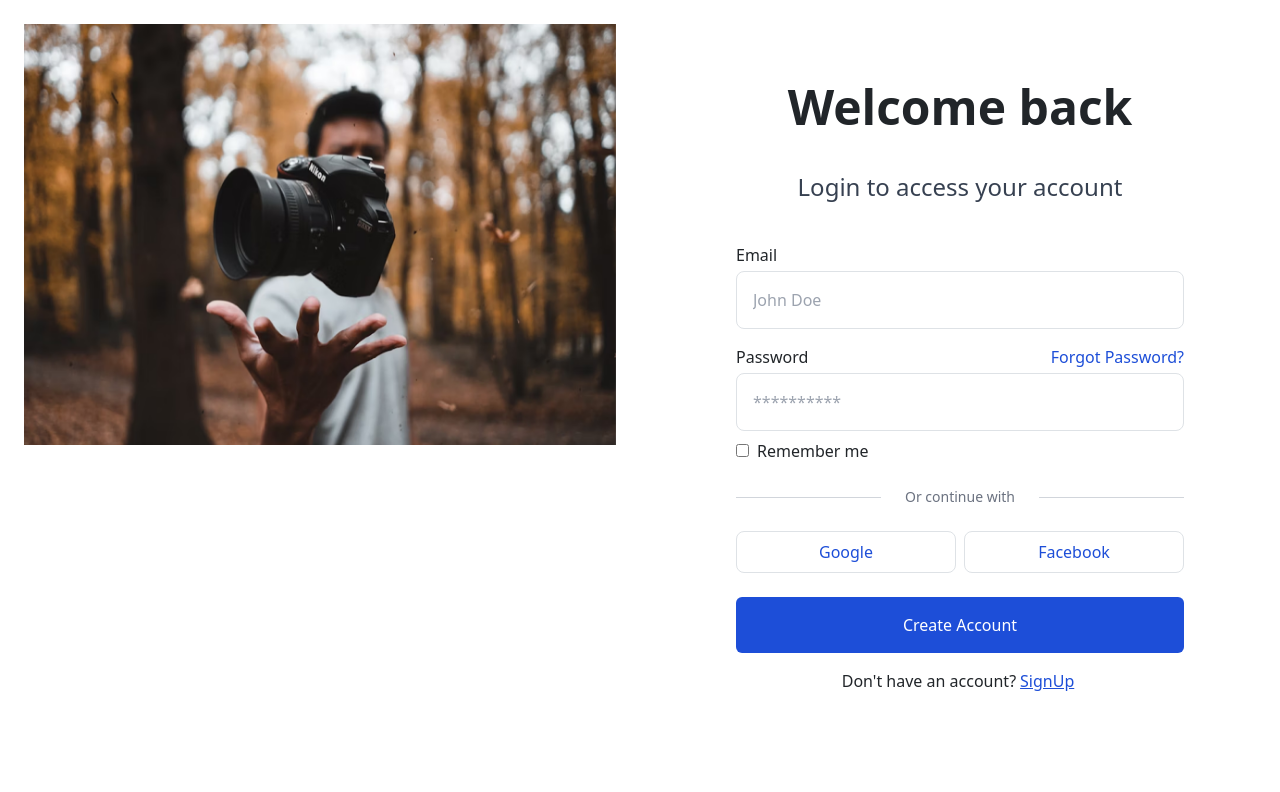
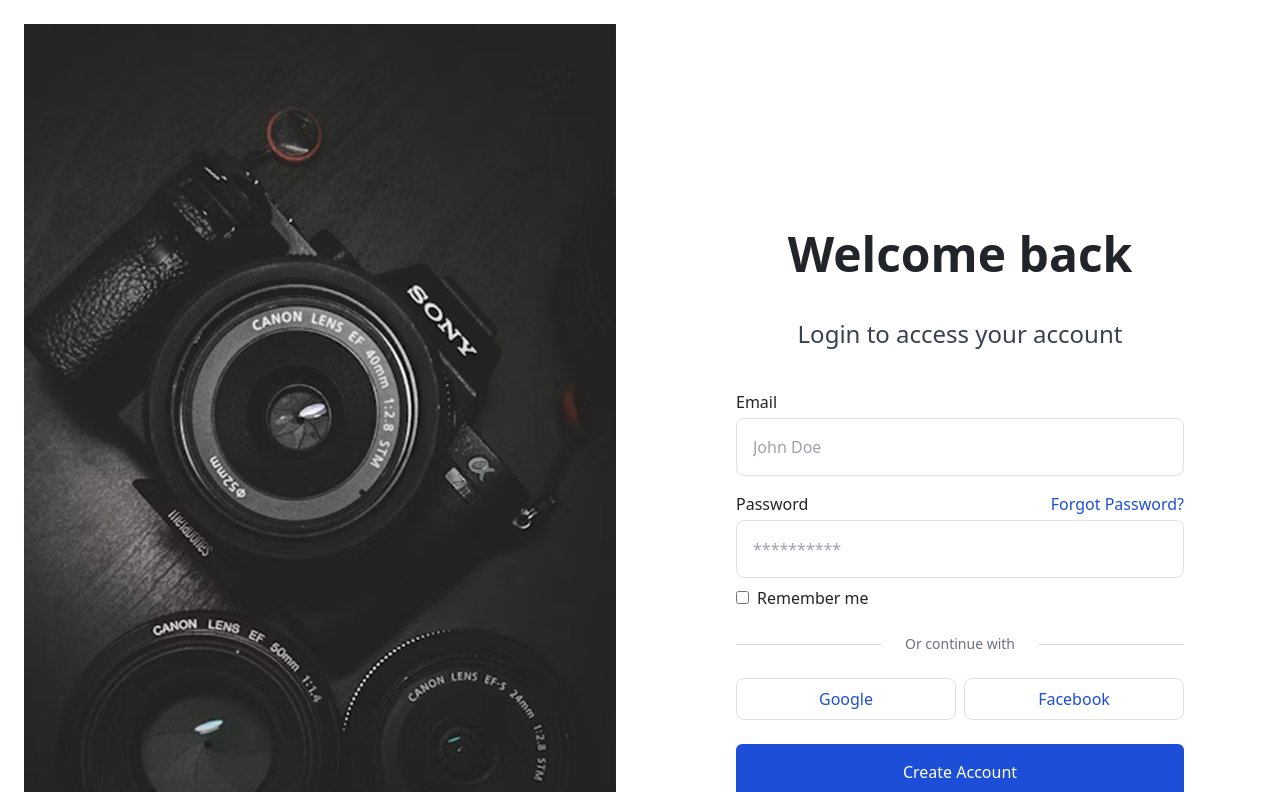
Before and after one commit to Anuoluwa-Collins/CameraRush, a React (Vite) app: page /login in a window 1280 px wide. Shown: the top 792 px of the page. Built offline with nearby package versions, Linux system fonts and the light colour scheme.

Commit message:
update images in Featured, Login, and SignUp components to use new illustration

```diff
--- a/src/Components/Featured.jsx
+++ b/src/Components/Featured.jsx
@@ -6,7 +6,7 @@ import Gopro from "../assets/Gopro.png";
 import mic from "../assets/mic.png";
 import redcam from "../assets/redcam.png";
 import Lens from "../assets/Lens.png";
-import image1 from "../assets/image1.png";
+
 
 const Featured = () => {
   const categories = [
@@ -61,7 +61,7 @@ const Featured = () => {
       owner: "Thomas S.",
       price: 120000,
       category: "lighting",
-      image: image1 ,
+      image: mic ,
     },
     {
       id: 6,
--- a/src/Pages/Login.jsx
+++ b/src/Pages/Login.jsx
@@ -1,5 +1,5 @@
 import React from "react";
-import Image7 from "../assets/Image7.png";
+import Image6 from "../assets/Image6.png";
 import { Link } from "react-router-dom";
 
 const Login = () => {
@@ -8,7 +8,7 @@ const Login = () => {
       {/* Image section - hidden on mobile, visible on medium screens and up */}
       <div className="hidden h-full  md:block md:w-1/2">
         <img
-          src={Image7}
+          src={Image6}
           alt="Login illustration"
           className="w-full h-auto object-contain"
         />
--- a/src/Pages/SignUp.jsx
+++ b/src/Pages/SignUp.jsx
@@ -1,5 +1,5 @@
 import React from "react";
-import Image7 from "../assets/Image7.png";
+import Image6 from "../assets/Image6.png";
 import { Link } from "react-router-dom";
 
 const SignUp = () => {
@@ -8,7 +8,7 @@ const SignUp = () => {
       {/* Image section - hidden on mobile, visible on medium screens and up */}
       <div className="hidden md:block h-full md:w-1/2 lg:w-2/5">
         <img
-          src={Image7}
+          src={Image6}
           alt="Sign up illustration"
           className="w-full h-auto object-contain"
         />
```
Also changed, not shown: src/assets/image6.png (added).
